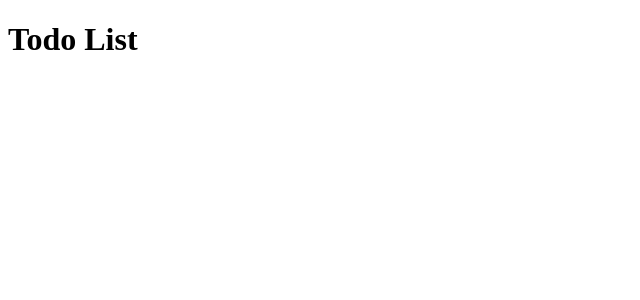
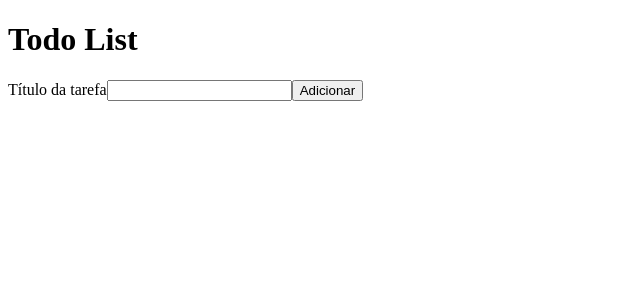
Before and after one commit to ricardospalves/react-todo-list, a React (Create React App) app: page / in a window 1280 px wide. Shown: the top 300 px of the page, without its empty margins (0-640 px from the left). Built offline with nearby package versions, Linux system fonts and the light colour scheme.

Commit message:
Adicionar o Form que adiciona novas tarefas

```diff
--- a/src/App.jsx
+++ b/src/App.jsx
@@ -1,6 +1,32 @@
+import { useState } from 'react'
+
+import { v4 as uuidv4 } from 'uuid'
+
+import AddTask from './components/AddTask'
+
 const App = () => {
+  const [tasks, setTasks] = useState([])
+
+  const handleTaskAdd = ({ title }) => {
+    const updatedTasks = [
+      ...tasks,
+      {
+        id: uuidv4(),
+        title,
+        isDone: false,
+        timestamp: new Date().getTime()
+      }
+    ]
+
+    setTasks(updatedTasks)
+  }
+
   return <div id="App">
     <h1>Todo List</h1>
+
+    <AddTask
+      onTaskAdd={handleTaskAdd}
+    />
   </div>
 }
 
--- /dev/null
+++ b/src/components/AddTask.jsx
@@ -0,0 +1,46 @@
+import { useState } from 'react'
+
+const AddTask = props => {
+  const [taskTitle, setTaskTitle] = useState('')
+
+  const handleFormSubmit = event => {
+    event.preventDefault()
+
+    const trimedTitle = taskTitle.trim()
+
+    if (trimedTitle) {
+      const data = {
+        title: taskTitle
+      }
+
+      props.onTaskAdd(data)
+      setTaskTitle('')
+    }
+  }
+
+  const handleTaskTitleInput = event => {
+    const value = event.target.value
+
+    setTaskTitle(value)
+  }
+
+  return <form onSubmit={handleFormSubmit}>
+    <label
+      htmlFor="inputTaskTitle"
+    >
+      Título da tarefa
+    </label>
+
+    <input
+      type="text"
+      id="inputTaskTitle"
+      value={taskTitle}
+      onInput={handleTaskTitleInput}
+      required
+    />
+
+    <button>Adicionar</button>
+  </form>
+}
+
+export default AddTask
```
